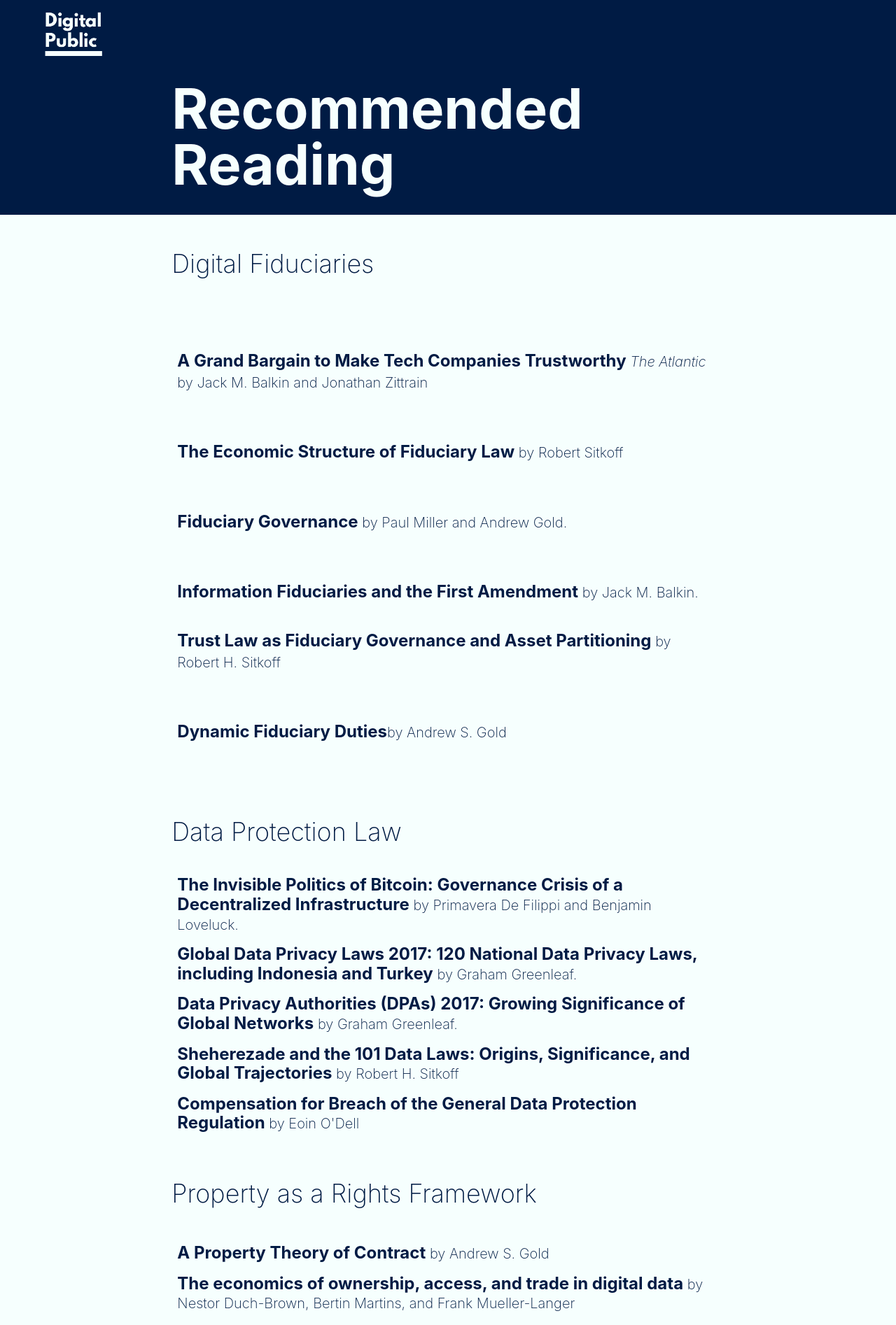
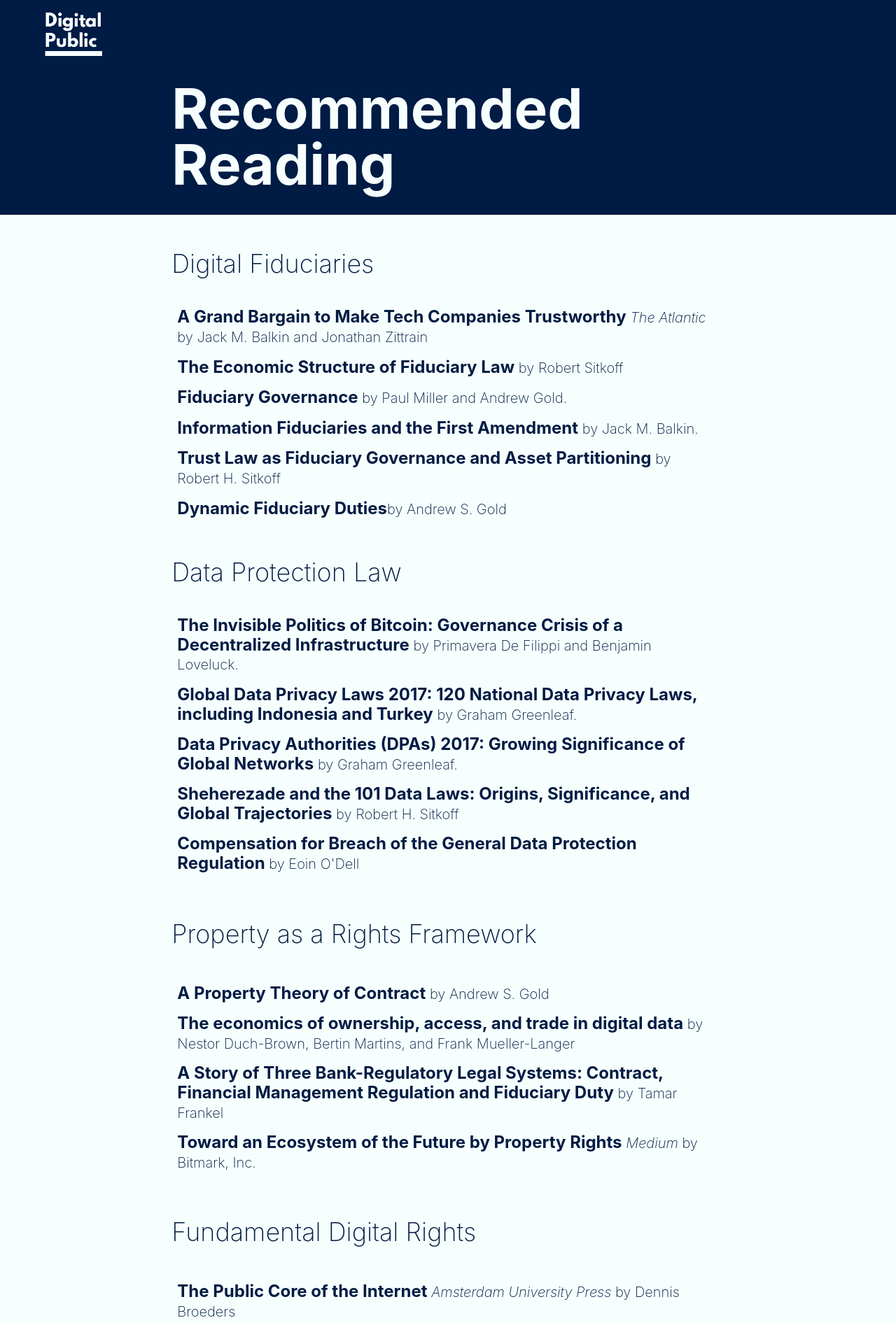
Before and after one commit to digitalpublic/digitalpublic.github.io, a Jekyll site: the page drafts/reading.html, which Jekyll copies as it is, in a window 1280 px wide. Shown: the top 1894 px of the page at 70% size. Built offline with Jekyll 4.4.1, drawn with Linux system fonts in a browser that asks for light colours; nearby versions of some CDN libraries.

Commit message:
Update reading.html

```diff
--- a/drafts/reading.html
+++ b/drafts/reading.html
@@ -26,7 +26,7 @@
      <section class="bg-washed-blue sans-serif navy">
        <main class="center w-two-thirds-l w-90-m  pa4 pt3-ns ">
    <div>
-     <h1 class="f1-m f-headline-ns f-subheadline-l measure-narrow lh-title mv0">
+
      <p class="f2-l f3-m left fw2 lh-solid">Digital Fiduciaries </p>
 
       <ul class="list pa0 pt0-ns pb3-ns">
@@ -123,7 +123,7 @@
 
       </ul>
   </div>
-     </h1>
+
       </main>
 
      </section>
```
